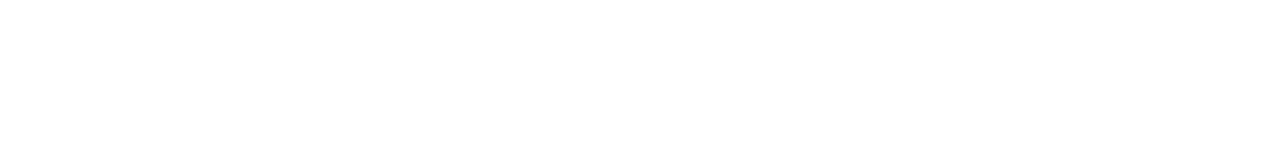
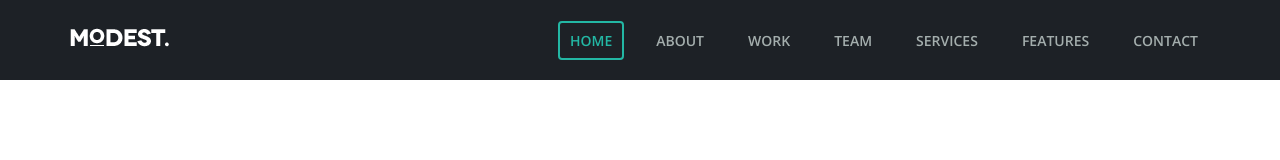
Before and after one commit to quaterback11/modest_cher, a plain HTML site: page index.html in a window 1280 px wide. Drawn offline with nearby package versions, Linux system fonts and the light colour scheme.

Commit message:
added header-wrapper + (logo with navigation)

```diff
--- a/css/main.css
+++ b/css/main.css
@@ -1,2 +1,59 @@
+*,
+*::before,
+*::after {
+  box-sizing: border-box;
+}
+.clearfix::after {
+  content: "";
+  clear: both;
+  display: block;
+}
 /* font-family: 'Open Sans', sans-serif;
 font-family: 'Quattrocento Sans', sans-serif; */
+body {
+  font: 15px/22px "Open Sans", sans-serif;
+  font-weight: 400;
+  min-width: 1140px;
+  margin: auto;
+}
+.header-wrapper {
+  width: 100%;
+  height: 80px;
+  background: #1d2126;
+}
+.header {
+  width: 1140px;
+  height: 80px;
+  margin: auto;
+  display: flex;
+  align-items: center;
+  justify-content: space-between;
+}
+.navigation {
+  display: flex;
+}
+.navigation li {
+  margin-left: 20px;
+}
+.navigation li a {
+  text-transform: uppercase;
+  text-decoration: none;
+  font-size: 14px;
+  font-weight: 600;
+  color: #a4aead;
+  padding: 8px 10px 8px 10px;
+  border: 2px solid transparent;
+}
+.navigation li a:hover {
+  padding: 8px 10px 8px 10px;
+  border: 2px solid #5b6168;
+  border-radius: 4px;
+}
+.navigation .active a {
+  color: #23b7a4;
+  border: 2px solid #23b7a4;
+  border-radius: 4px;
+}
+.navigation .active a:hover {
+  border: 2px solid #23b7a4;
+}
--- a/index.html
+++ b/index.html
@@ -11,7 +11,26 @@
             rel="stylesheet"
         />
         <link rel="stylesheet" href="css/main.css" />
-        <title>Document</title>
+        <title>Modest</title>
     </head>
-    <body></body>
+    <body>
+        <div class="header-wrapper">
+            <header class="header">
+                <div class="logo">
+                    <img src="images/logo.png" alt="modest" />
+                </div>
+                <nav class="nav">
+                    <ul class="navigation">
+                        <li class="active"><a href="">home</a></li>
+                        <li><a href="">about</a></li>
+                        <li><a href="">work</a></li>
+                        <li><a href="">team</a></li>
+                        <li><a href="">services</a></li>
+                        <li><a href="">features</a></li>
+                        <li><a href="">contact</a></li>
+                    </ul>
+                </nav>
+            </header>
+        </div>
+    </body>
 </html>
```
Also changed, not shown: images/logo.png (added).
